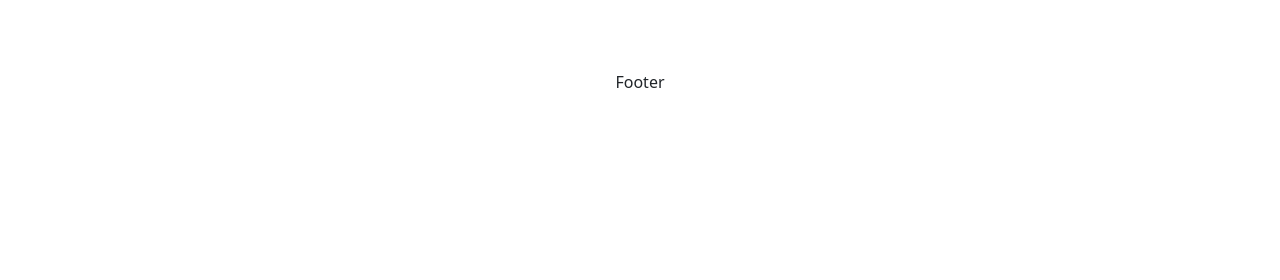
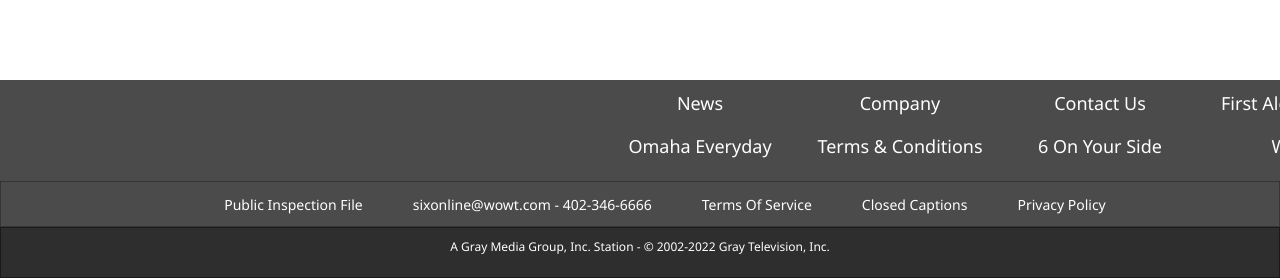
Before and after one commit to londaploetz/news-meet-the-team, a React (Create React App) app: page / in a window 1280 px wide. Shown: the part 1006-1286 px from the top of the page. Before the commit the page ends 1100 px from the top, so only its background shows below. Built offline with nearby package versions, Linux system fonts and the light colour scheme.

Commit message:
created footer

```diff
--- a/src/components/Footer/Footer.jsx
+++ b/src/components/Footer/Footer.jsx
@@ -1,11 +1,39 @@
 import React from 'react';
+import { Row } from 'react-bootstrap';
 import './footer.css';
 
 const Footer = () => (
+    <div className='footer-container'>
+        <div className='footer-layer1'>
 
-    <div>
-        Footer
+            <div class='footer-links'>
+                <p>News</p>
+                <p>Omaha Everyday </p>
+            </div>
+            <div class='footer-links'>
+                <p>Company</p>
+                <p>Terms & Conditions </p>
+            </div>
+            <div class='footer-links'>
+                <p>Contact Us</p>
+                <p>6 On Your Side </p>
+            </div>
+            <div class='footer-links'>
+                <p>First Alert Weather</p>
+                <p>WOWT</p>
+            </div>
+        </div>
+
+        <div className='footer-layer2'>
+            <p>Public Inspection File</p>
+            <p>sixonline@wowt.com - 402-346-6666</p>
+            <p>Terms Of Service</p>
+            <p>Closed Captions</p>
+            <p>Privacy Policy</p>
+        </div>
+        <div className='footer-layer3'>
+            <p> A Gray Media Group, Inc. Station - © 2002-2022 Gray Television, Inc.</p>
+        </div>
     </div>
-
 );
 export default Footer;
--- a/src/components/Footer/footer.css
+++ b/src/components/Footer/footer.css
@@ -0,0 +1,69 @@
+.footer-container {
+    display: flex;
+    flex-direction: column;
+    font-family: 'Segoe UI', Tahoma, Geneva, Verdana, sans-serif;
+    color: aliceblue;
+
+    padding-top: 10px;
+    padding-bottom: 5px;
+}
+
+.footer-links {
+    background: #4B4B4B;
+
+    display: grid;
+    grid-template-columns: repeat(auto-fill, 200px);
+    position: relative;
+    left: 600px;
+    padding-top: 10px;
+    padding-bottom: 5px;
+    font-style: normal;
+    font-weight: 400;
+    font-size: 18px;
+    color: #FFFFFF;
+}
+
+.footer-layer1 {
+    background: #4B4B4B;
+    display: grid;
+    grid-template-columns: repeat(auto-fill, 200px);
+    position: relative;
+}
+
+
+.footer-layer2 {
+    background: #4B4B4B;
+    border: 1px solid #353535;
+    box-shadow: 0px 4px 4px rgba(0, 0, 0, 0.25);
+    width: 100%;
+    height: 100%;
+
+    padding-top: 10px;
+    padding-bottom: 10px;
+
+
+
+}
+
+.footer-layer2 p {
+    padding-left: 50px;
+    font-family: 'Segoe UI', Tahoma, Geneva, Verdana, sans-serif;
+    font-style: normal;
+    font-weight: 400;
+    font-size: 14px;
+    color: #FFFFFF;
+    display: inline;
+
+}
+
+
+.footer-layer3 {
+    background: #2F2E2E;
+    border: 1px solid rgba(3, 3, 3, 0.46);
+    font-style: normal;
+    font-weight: 400;
+    font-size: 12px;
+    color: #FFFFFF;
+    padding-top: 10px;
+    padding-bottom: 5px;
+}
```
